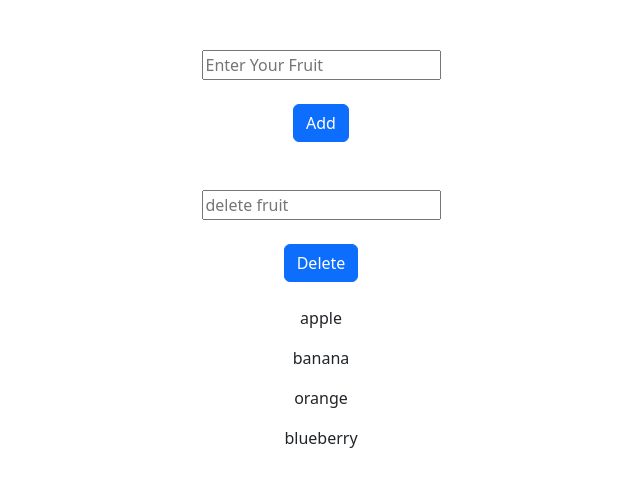
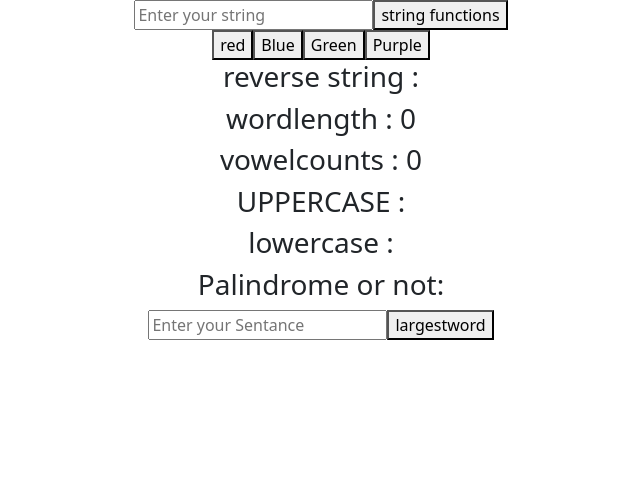
Before and after one commit to naveenkumar-rm/React-js, a React (Create React App) app: page / in a window 1280 px wide. Shown: the top 486 px of the page, without its empty margins (319-959 px from the left). Built offline with nearby package versions, Linux system fonts and the light colour scheme.

Commit message:
Add:String file

```diff
--- a/src/App.js
+++ b/src/App.js
@@ -5,14 +5,16 @@ import B from './Components/Profitorloss';
 import C from './Components/Electricitybillcalculator';
 import D from './Components/Salarytaxcalculator';
 import E from './Components/Arrayandmap';
+import F from './Components/String';
 function App() {
   return (
     <div>
       {/* <A/>
       <B/>
       <C/>
-      <D/> */}
-      <E/>
+      <D/>
+      <E/> */}
+      <F/>
     </div>
   );
 }
--- /dev/null
+++ b/src/Components/String.jsx
@@ -0,0 +1,67 @@
+import React from 'react'
+import { useState } from 'react'
+
+const String = () =>  {
+    const[Word,setword]=useState('');
+    const[color,setcolor]=useState('');
+    const[outWord,setoutword]=useState('');
+    const[wordlength,setwordlength]=useState(0);
+    const[vowelcounts,setvowelcounts]=useState(0);
+    const[bigletter,setbigletter]=useState('');
+    const[smallletter,setsmallletter]=useState('');
+    const[palindrome,setpalindrome]=useState('');
+    const[Largeword,setLargeword]=useState('');
+    const[Largeword1,setLargeword1]=useState('');
+function Output() {
+  let reversed='';
+  let vowels =['a','e','i','o','u'];
+  let count = 0;
+  for (let i = Word.length-1; i >= 0; i--) {
+    reversed += Word[i];
+    if(vowels.includes(Word[i].toLowerCase())){
+      count++
+    }
+  }
+
+
+  setoutword(reversed)
+  setwordlength(Word.length)
+  setvowelcounts(count)
+  setbigletter(Word.toUpperCase())
+  setsmallletter(Word.toLowerCase())
+  setpalindrome(Word === reversed ? 'Palindrome' : 'notPalindrome');
+
+}
+function largestword() {
+    let longword=Largeword.split(" ");
+
+    setLargeword1(longword)
+  }
+
+
+  return (
+    <div style={{backgroundColor:color, height:730 ,textAlign:'center'}}>
+    <input placeholder='Enter your string' onChange={(e)=>setword(e.target.value)}/>
+    <button onClick={Output}>string functions</button><br></br>
+    <button onClick={() => setcolor('red')}>red</button>
+    <button onClick={() => setcolor('Blue')}>Blue</button>
+    <button onClick={() => setcolor('Green')}>Green</button>
+    <button onClick={() => setcolor('Purple')}>Purple</button>
+
+
+      <h3>reverse string : {outWord}</h3>
+      <h3>wordlength : {wordlength}</h3>
+      <h3>vowelcounts : {vowelcounts}</h3>
+      <h3>UPPERCASE : {bigletter}</h3>
+      <h3>lowercase : {smallletter }</h3>
+      <h3>Palindrome or not: {palindrome}</h3>
+
+    <input placeholder='Enter your Sentance' onChange={(e)=>setLargeword(e.target.value)}/>
+     <button onClick={largestword}>largestword</button>
+     <h3>{Largeword}</h3>
+
+    </div>
+  )
+}
+
+export default String
```
